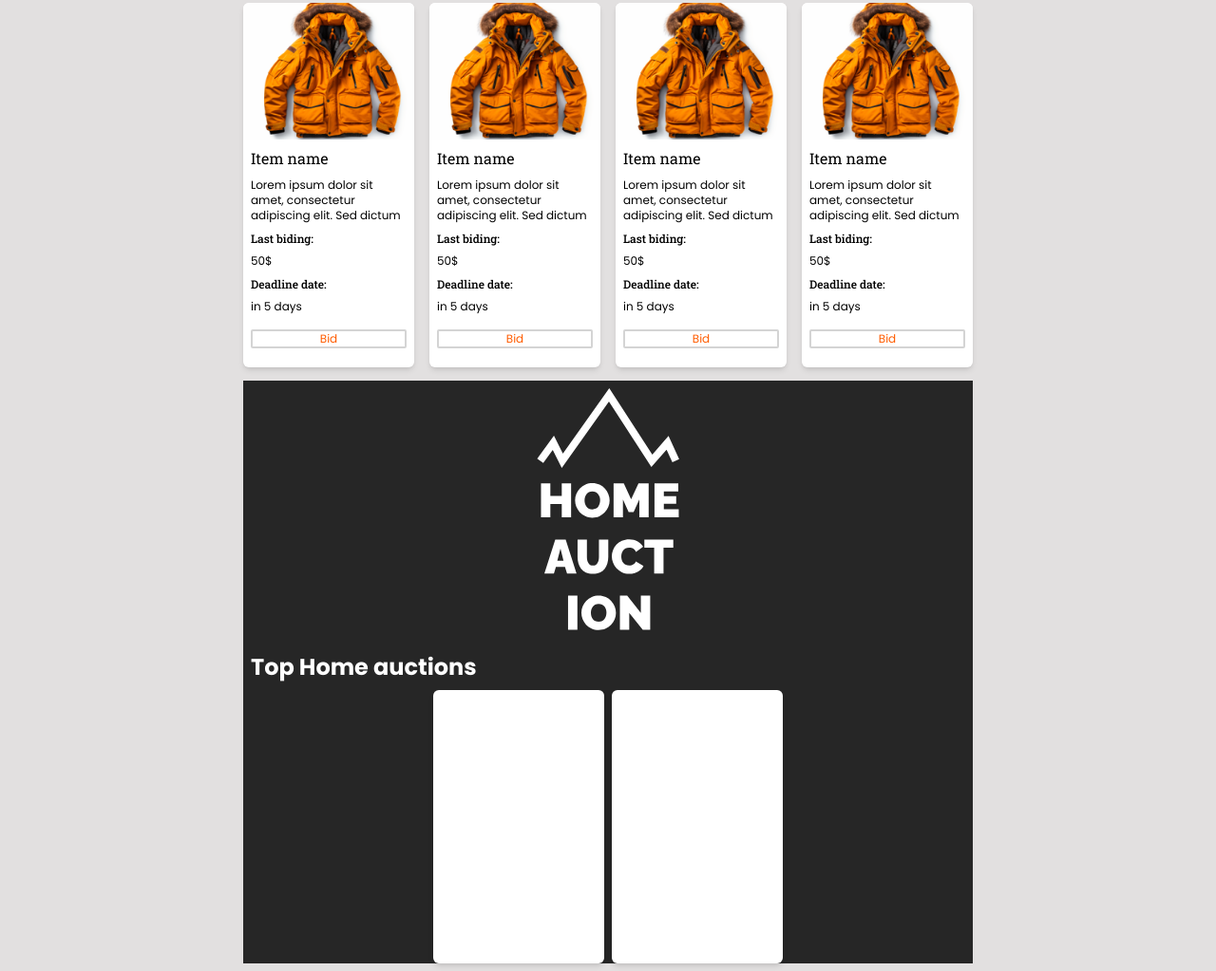
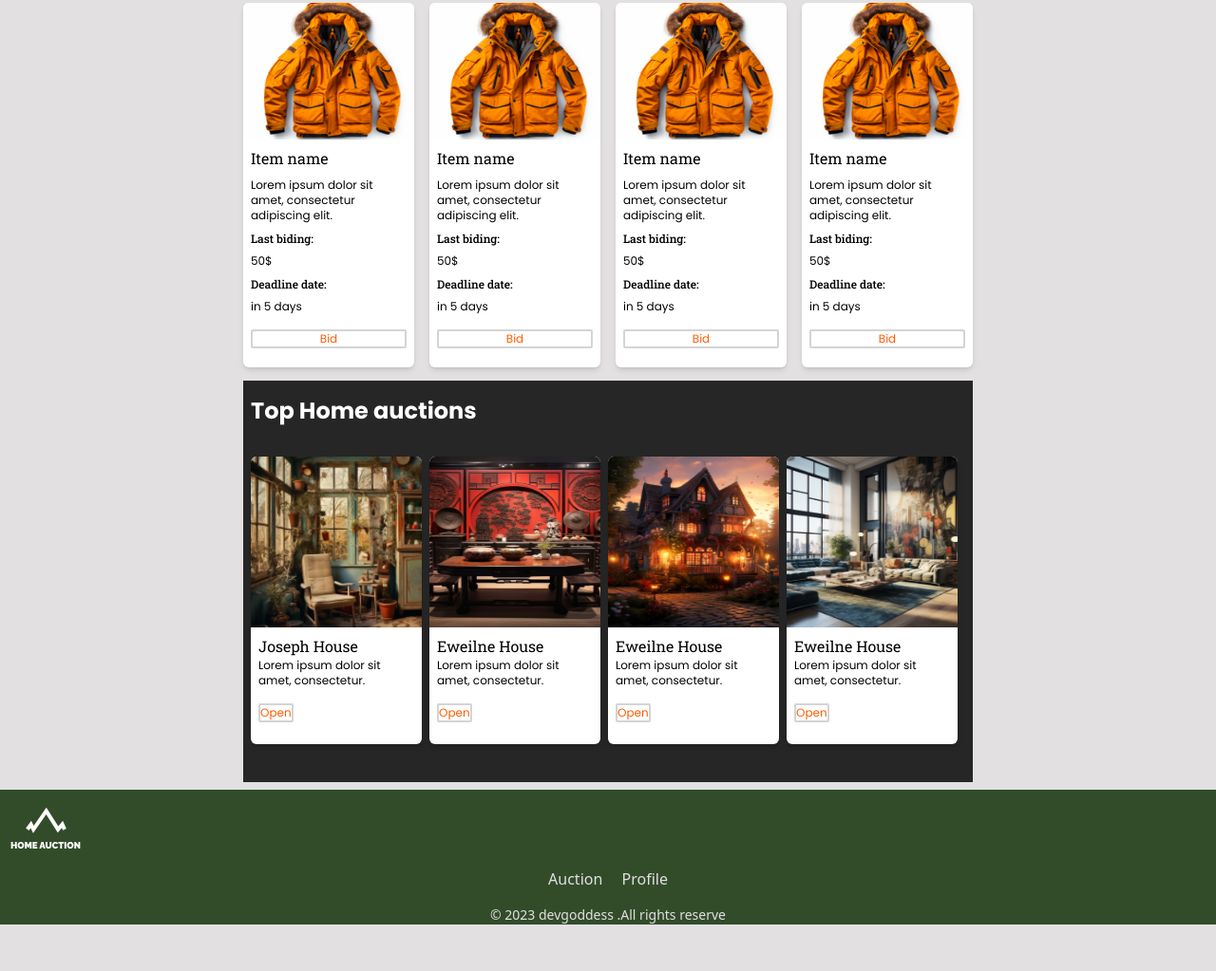
Before and after one commit to OlgaGoryszewska/Semester-project-2, a website: page public/index.html in a window 1280 px wide. Shown: the part 938-1961 px from the top of the page at 95% size. After the commit the page ends 1912 px from the top, so only its background shows below. Drawn offline with Linux system fonts and the light colour scheme.

Commit message:
adding styling

```diff
--- a/public/index.html
+++ b/public/index.html
@@ -35,7 +35,7 @@
           <img class="object-cover max-h-36" src="../src/img/item.png" />
           <h3 class="font-roboto text-base p-2 pb-0">Item name</h3>
           <p class="font-poppins text-xs p-2 pb-0">
-            Lorem ipsum dolor sit amet, consectetur adipiscing elit. Sed dictum
+            Lorem ipsum dolor sit amet, consectetur adipiscing elit.
           </p>
           <p class="font-roboto font-medium text-xs p-2">Last biding:</p>
           <p class="font-poppins text-xs p-2 pt-0 pb-0">50$</p>
@@ -51,7 +51,7 @@
           <img class="object-cover max-h-36" src="../src/img/item.png" />
           <h3 class="font-roboto text-base p-2 pb-0">Item name</h3>
           <p class="font-poppins text-xs p-2 pb-0">
-            Lorem ipsum dolor sit amet, consectetur adipiscing elit. Sed dictum
+            Lorem ipsum dolor sit amet, consectetur adipiscing elit.
           </p>
           <p class="font-roboto font-medium text-xs p-2">Last biding:</p>
           <p class="font-poppins text-xs p-2 pt-0 pb-0">50$</p>
@@ -67,7 +67,7 @@
           <img class="object-cover max-h-36" src="../src/img/item.png" />
           <h3 class="font-roboto text-base p-2 pb-0">Item name</h3>
           <p class="font-poppins text-xs p-2 pb-0">
-            Lorem ipsum dolor sit amet, consectetur adipiscing elit. Sed dictum
+            Lorem ipsum dolor sit amet, consectetur adipiscing elit.
           </p>
           <p class="font-roboto font-medium text-xs p-2">Last biding:</p>
           <p class="font-poppins text-xs p-2 pt-0 pb-0">50$</p>
@@ -83,7 +83,7 @@
           <img class="object-cover max-h-36" src="../src/img/item.png" />
           <h3 class="font-roboto text-base p-2 pb-0">Item name</h3>
           <p class="font-poppins text-xs p-2 pb-0">
-            Lorem ipsum dolor sit amet, consectetur adipiscing elit. Sed dictum
+            Lorem ipsum dolor sit amet, consectetur adipiscing elit.
           </p>
           <p class="font-roboto font-medium text-xs p-2">Last biding:</p>
           <p class="font-poppins text-xs p-2 pt-0 pb-0">50$</p>
@@ -96,16 +96,91 @@
           </button>
         </div>
       </div>
-      <div class="mt-3.5 flex flex-col items-center bg-neutral-800">
-        <img class="max-w-40" src="../src/img/logo-home-auction.svg" />
+      <div class="mt-3.5 flex flex-col bg-neutral-800">
         <h4 class="headline self-start text-white ml-2">Top Home auctions</h4>
-        <div class="flex gap-2">
-          <div class="card-home"></div>
-          <div class="card-home"></div>
+        <div class="flex gap-2 overflow-x-auto pl-2 pb-6 pt-6 ">
+          <div class="card-home">
+            <img
+              class="object-cover w-42 h-73"
+              src="../src/img/home-one.jpg"
+              alt="Home auctions profile picture for listed home "
+            />
+            <h5 class="font-roboto text-base p-2 pb-0">Joseph House</h5>
+            <p class="font-poppins text-xs p-2 pt-0">
+              Lorem ipsum dolor sit amet, consectetur.
+            </p>
+            <button
+              class="border-2 border-neutral-300 rounded-sm font-poppins text-xs m-2 text-secondary-200"
+            >
+              Open
+            </button>
+          </div>
+          <div class="card-home h-74">
+            <img
+              class="w-41 sm:w-42 h-73"
+              src="../src/img/home-four.jpg"
+              alt="Home auctions profile picture for listed home "
+            />
+            <h5 class="font-roboto text-base p-2 pb-0">Eweilne House</h5>
+            <p class="font-poppins text-xs p-2 pt-0">
+              Lorem ipsum dolor sit amet, consectetur.
+            </p>
+            <button
+              class="border-2 border-neutral-300 rounded-sm font-poppins text-xs m-2 text-secondary-200"
+            >
+              Open
+            </button>
+          </div>
+          <div class="card-home h-74">
+            <img
+              class="w-41 sm:w-42 h-73"
+              src="../src/img/home-two.jpg"
+              alt="Home auctions profile picture for listed home "
+            />
+            <h5 class="font-roboto text-base p-2 pb-0">Eweilne House</h5>
+            <p class="font-poppins text-xs p-2 pt-0">
+              Lorem ipsum dolor sit amet, consectetur.
+            </p>
+            <button
+              class="border-2 border-neutral-300 rounded-sm font-poppins text-xs m-2 text-secondary-200"
+            >
+              Open
+            </button>
+          </div>
+          <div class="card-home h-74">
+            <img
+              class="w-41 sm:w-42 h-73"
+              src="../src/img/home-three.jpg"
+              alt="Home auctions profile picture for listed home "
+            />
+            <h5 class="font-roboto text-base p-2 pb-0">Eweilne House</h5>
+            <p class="font-poppins text-xs p-2 pt-0">
+              Lorem ipsum dolor sit amet, consectetur.
+            </p>
+            <button
+              class="border-2 border-neutral-300 rounded-sm font-poppins text-xs m-2 text-secondary-200"
+            >
+              Open
+            </button>
+          </div>
         </div>
+      </div>
+      </div>
       </div>
     </main>
 
-    <footer></footer>
+    <footer class="bg-primary flex flex-col">
+      <img class="w-24 pt-4 " src="../src/img/sub-logo-house-auction.svg" alt="sub logo of auction house">
+      <ul>
+        <li class="text-neutral-200 text-center p-4 space-x-4">
+          <a href="">Auction</a>
+          <a href="">Profile </a>
+        </li>
+      </ul>
+
+      <span class="text-neutral-200 text-sm m-auto ">© 2023 <a href="https://devgoddess.no/" >devgoddess</a> .All rights reserve</span>
+
+
+    </footer>
   </body>
 </html>
--- a/src/input.css
+++ b/src/input.css
@@ -11,7 +11,7 @@
 }
 
 .card-home {
-  @apply h-72 w-41 sm:w-42 bg-white rounded-md shadow-md overflow-hidden;
+  @apply h-74 min-w-40 sm:w-42 bg-white rounded-md shadow-md overflow-hidden mb-4 overflow-x-scroll;
 }
 
 .headline {
--- a/tailwind.config.js
+++ b/tailwind.config.js
@@ -28,6 +28,10 @@ module.exports = {
         41: "170px",
         42: "180px",
       },
+      height: {
+        73: "180px",
+        74: "303px",
+      },
     },
   },
   plugins: [],
```
Also changed, not shown: public/styles.css.
